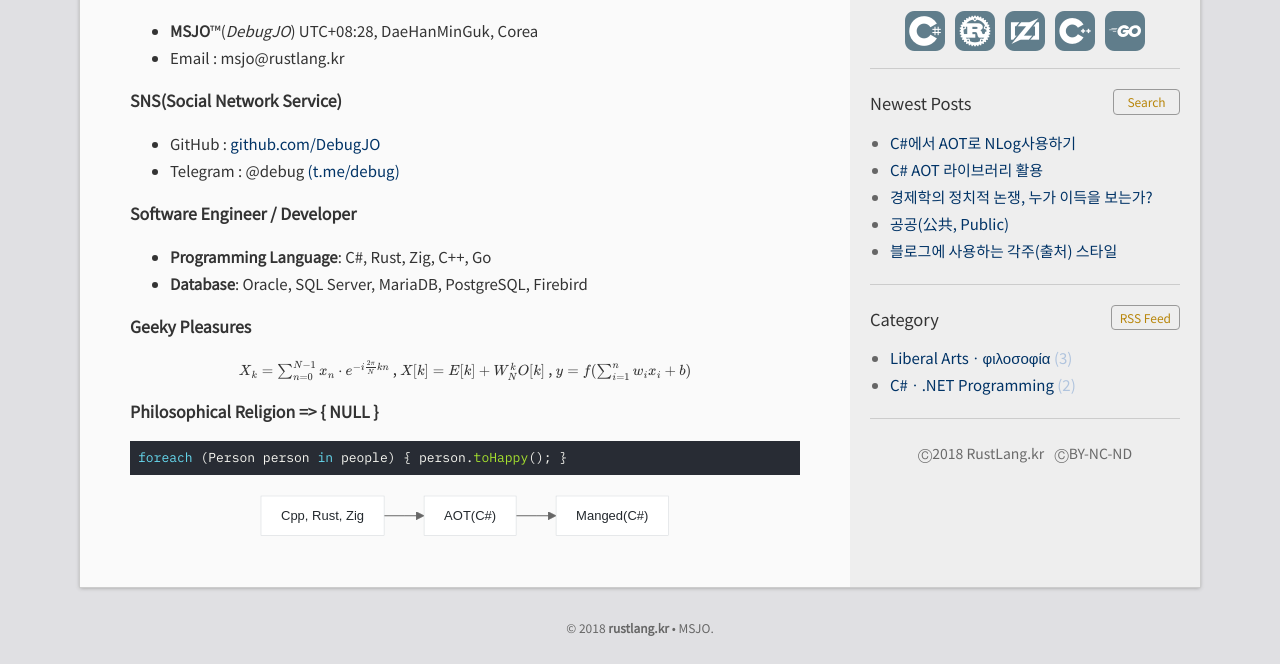
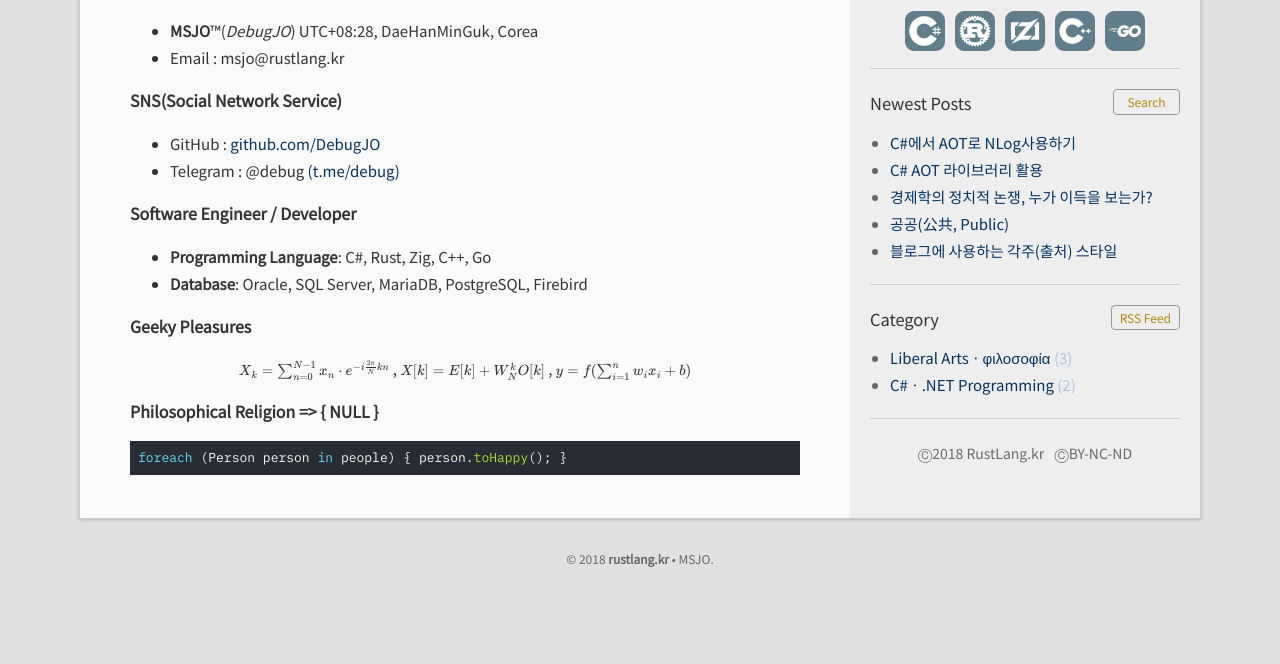
Before and after one commit to DebugJO/rustlang, a Jekyll site: the page built from about.md, in a window 1280 px wide, cut to the strip 304-968 px from the top of the page. Built offline with Jekyll 4.4.1, drawn with Linux system fonts in a browser that asks for light colours; formulas are drawn with MathJax 3; after the commit the page ends 900 px from its top, so only the background shows below that.

Commit message:
Update about.md

````diff
--- a/about.md
+++ b/about.md
@@ -30,9 +30,3 @@ Thank you for visiting our website. Please do not hesitate to contact me with an
 ```cs
 foreach (Person person in people) { person.toHappy(); }
 ```
-
-```mermaid
-graph LR
-A["Cpp, Rust, Zig"] --> B["AOT(C#)"]
-B --> C["Manged(C#)"]
-```
````
